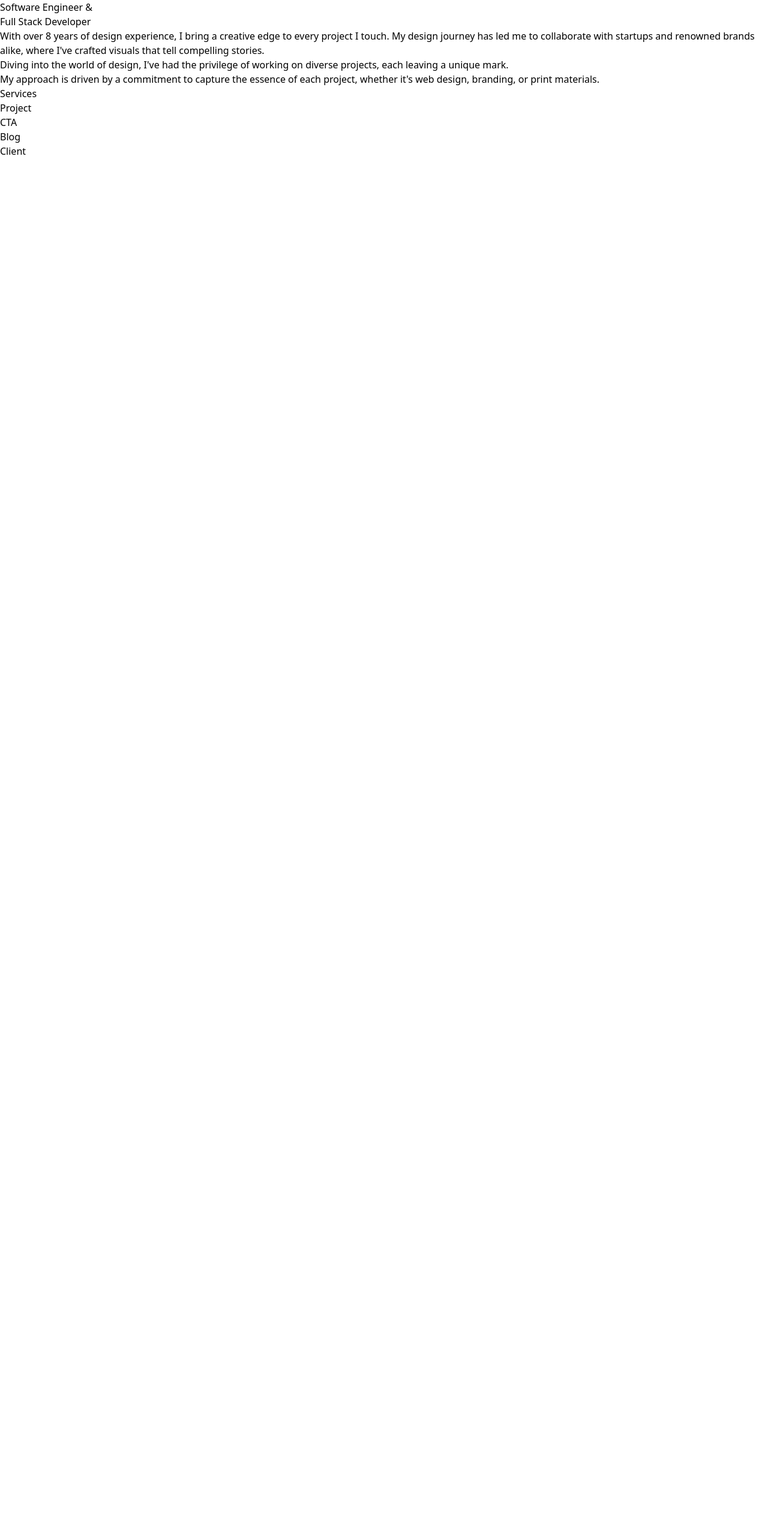
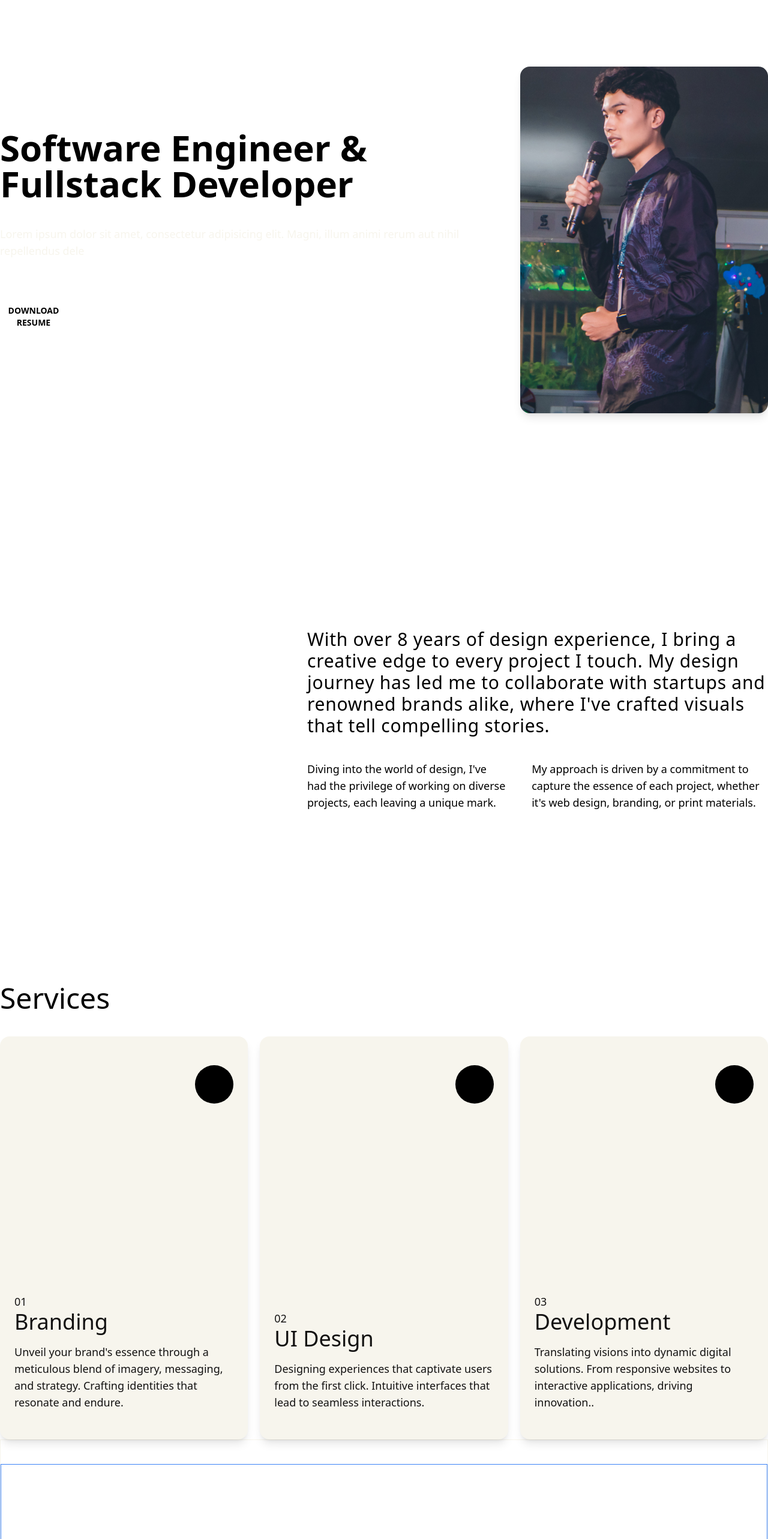
Before and after one commit to yokijatip/yokijp-portfolio-nuxt, a Nuxt app: page / in a window 1280 px wide. Shown: the top 2566 px of the page at 60% size. Before the commit the page ends 800 px from the top, so only its background shows below. Built offline with nearby package versions, Linux system fonts and the light colour scheme; a web font is replaced by a local one.

Commit message:
Success create

```diff
--- a/app.vue
+++ b/app.vue
@@ -1 +1,5 @@
-<template><NuxtPage /></template>
+<template>
+  <NuxtLayout name="default">
+    <NuxtPage />
+  </NuxtLayout>
+</template>
--- a/components/ServiceCard.vue
+++ b/components/ServiceCard.vue
@@ -1,13 +1,77 @@
 <template>
-  <div>
+  <div
+    class="bg-primary rounded-2xl px-6 py-12 shadow-lg hover:shadow-xl transition-shadow duration-300 justify-between flex flex-col"
+  >
+    <!-- Icon Slot -->
+    <div class="flex justify-end">
+      <div
+        class="w-16 h-16 bg-black text-pimary rounded-full flex items-center justify-center"
+      >
+        <slot name="icon">
+          <svg
+            xmlns="http://www.w3.org/2000/svg"
+            class="h-8 w-8"
+            fill="none"
+            viewBox="0 0 24 24"
+            stroke="currentColor"
+          >
+            <path
+              strokeLinecap="round"
+              strokeLinejoin="round"
+              strokeWidth="{2}"
+              d="M10 20l4-16m4 4l4 4-4 4M6 16l-4-4 4-4"
+            />
+          </svg>
+        </slot>
+      </div>
+    </div>
 
+    <div>
+      <!-- Content Slot -->
+      <p class="text-lg text-base-dark">
+        <slot name="number"></slot>
+      </p>
+
+      <!-- Title Slot -->
+      <h3 class="text-4xl font-medium mb-4 text-base-dark">
+        <slot name="title">Default Title</slot>
+      </h3>
+
+      <!-- Content Slot -->
+      <p class="text-lg text-base-dark">
+        <slot name="description">Default content description goes here.</slot>
+      </p>
+    </div>
   </div>
 </template>
 
 <script setup>
-
+defineProps({
+  // Example prop for additional customization
+  customClass: {
+    type: String,
+    default: "",
+  },
+  icon: {
+    type: String,
+    default: "",
+  },
+  title: {
+    type: String,
+    default: "",
+  },
+  description: {
+    type: String,
+    default: "",
+  },
+  number: {
+    type: String,
+    default: "",
+  },
+});
+definePageMeta({
+  layout: false,
+});
 </script>
 
-<style>
-
-</style>
+<style></style>
--- a/components/sections/AboutMeSection.vue
+++ b/components/sections/AboutMeSection.vue
@@ -1,19 +1,29 @@
 <template>
-  <div>
-    <h1>
+  <!-- Container -->
+  <div
+    class="min-h-screen py-4 md:py-10 b-primary flex max-w-full items-center"
+  >
+    <!-- Container Content -->
+    <div class="w-full mx-auto flex flex-col gap-10 md:items-end">
+      <h1 class="text-xl md:text-3xl md:w-3/5 tracking-wide">
         With over 8 years of design experience, I bring a creative edge to every
-      project I touch. My design journey has led me to collaborate with startups
-      and renowned brands alike, where I've crafted visuals that tell compelling
-      stories.
+        project I touch. My design journey has led me to collaborate with
+        startups and renowned brands alike, where I've crafted visuals that tell
+        compelling stories.
       </h1>
-    <h2>
+
+      <div class="flex flex-col md:flex-row gap-10 md:w-3/5">
+        <h2 class="text-lg">
           Diving into the world of design, I've had the privilege of working on
           diverse projects, each leaving a unique mark.
         </h2>
-    <h2>
+
+        <h2 class="text-lg">
           My approach is driven by a commitment to capture the essence of each
           project, whether it's web design, branding, or print materials.
         </h2>
+      </div>
+    </div>
   </div>
 </template>
 
--- a/components/sections/BlogSection.vue
+++ b/components/sections/BlogSection.vue
@@ -1,6 +1,10 @@
 <template>
-  <div>
-    <h1>Blog</h1>
+  <!-- Container -->
+  <div class="min-h-screen py-4 md:py-10 b-primary flex max-w-full bp">
+    <!-- Container Content -->
+    <div
+      class="w-full mx-auto flex flex-col md:flex-row gap-10 items-center bb"
+    ></div>
   </div>
 </template>
 
--- a/components/sections/ClientsSection.vue
+++ b/components/sections/ClientsSection.vue
@@ -1,6 +1,10 @@
 <template>
-  <div>
-    <h1>Client</h1>
+  <!-- Container -->
+  <div class="min-h-screen py-4 md:py-10 b-primary flex max-w-full bp">
+    <!-- Container Content -->
+    <div
+      class="w-full mx-auto flex flex-col md:flex-row gap-10 items-center bb"
+    ></div>
   </div>
 </template>
 
--- a/components/sections/CtaSection.vue
+++ b/components/sections/CtaSection.vue
@@ -1,6 +1,10 @@
 <template>
-  <div>
-    <h1>CTA</h1>
+  <!-- Container -->
+  <div class="min-h-screen py-4 md:py-10 b-primary flex max-w-full bp">
+    <!-- Container Content -->
+    <div
+      class="w-full mx-auto flex flex-col md:flex-row gap-10 items-center bb"
+    ></div>
   </div>
 </template>
 
--- a/components/sections/HeroSection.vue
+++ b/components/sections/HeroSection.vue
@@ -1,9 +1,79 @@
 <template>
-  <div>
-    <h1>Software Engineer & <br />Full Stack Developer</h1>
+  <!-- Container -->
+  <div class="min-h-screen py-4 md:py-10 b-primary flex max-w-full">
+    <!-- Container Content -->
+    <div class="w-full mx-auto flex flex-col md:flex-row gap-10 items-center">
+      <!-- Left Content -->
+      <div class="flex flex-col w-full space-y-10">
+        <h1
+          class="text-4xl md:text-6xl font-semibold leading-tight md:text-nowrap"
+        >
+          Software Engineer &<br />
+          Fullstack Developer
+        </h1>
+        <p class="text-lg text-primary">
+          Lorem ipsum dolor sit amet, consectetur adipisicing elit. Magni, illum
+          animi rerum aut nihil repellendus dele
+        </p>
+
+        <!-- CTA & Social -->
+        <div class="flex items-center gap-6 flex-wrap">
+          <!-- View Projects Button -->
+          <button
+            class="w-28 h-28 rounded-full text-black bg-white font-semibold text-sm"
+          >
+            DOWNLOAD<br />RESUME
+          </button>
+
+          <!-- Icons -->
+          <div class="flex gap-4 text-white text-2xl">
+            <i class="lab la-dribbble"></i>
+            <i class="lab la-linkedin-in"></i>
+            <i class="lab la-facebook-f"></i>
+            <i class="lab la-instagram"></i>
+            <i class="lab la-twitter"></i>
+          </div>
+        </div>
+      </div>
+
+      <!-- ---------------------------- -->
+
+      <!-- Right Content -->
+      <div class="flex w-full md:w-1/2 md:max-w-1/2">
+        <img
+          src="~/assets/images/hero-yokijp.jpg"
+          alt="Profile"
+          class="rounded-2xl w-full object-cover shadow-lg"
+        />
+      </div>
+    </div>
   </div>
 </template>
 
-<script setup></script>
+<script setup>
+// Border Class
+const borderPrimary = "border border-primary";
+const borderBlue = "border border-blue";
+const borderGreen = "border border-green";
+const borderRed = "border border-red";
+const borderYellow = "border border-yellow";
+</script>
 
-<style></style>
+<style>
+/* Border Class */
+.bp {
+  border: 1px solid #f7f5ed;
+}
+.bb {
+  border: 1px solid #3b82f6;
+}
+.bg {
+  border: 1px solid #16a34a;
+}
+.br {
+  border: 1px solid #ef4444;
+}
+.by {
+  border: 1px solid #facc15;
+}
+</style>
--- a/components/sections/ProjectsSections.vue
+++ b/components/sections/ProjectsSections.vue
@@ -1,6 +1,10 @@
 <template>
-  <div>
-    <h1>Project</h1>
+  <!-- Container -->
+  <div class="min-h-screen py-4 md:py-10 b-primary flex max-w-full bp">
+    <!-- Container Content -->
+    <div
+      class="w-full mx-auto flex flex-col md:flex-row gap-10 items-center bb"
+    ></div>
   </div>
 </template>
 
--- a/components/sections/ServicesSection.vue
+++ b/components/sections/ServicesSection.vue
@@ -1,6 +1,38 @@
 <template>
-  <div>
-    <h1>Services</h1>
+  <!-- Container -->
+  <div class="min-h-screen py-4 md:py-0 md:pt-10 b-primary flex max-w-full">
+    <!-- Container Content -->
+    <div class="w-full mx-auto flex flex-col md:flex-col gap-10">
+      <h1 class="text-5xl font-medium">Services</h1>
+      <!-- Grid Container Services -->
+      <div class="flex flex-col md:grid md:grid-cols-3 gap-5 h-full">
+        <ServiceCard>
+          <template #number>01</template>
+          <template #title>Branding</template>
+          <template #description
+            >Unveil your brand's essence through a meticulous blend of imagery,
+            messaging, and strategy. Crafting identities that resonate and
+            endure.</template
+          >
+        </ServiceCard>
+        <ServiceCard>
+          <template #number>02</template>
+          <template #title>UI Design</template>
+          <template #description
+            >Designing experiences that captivate users from the first click.
+            Intuitive interfaces that lead to seamless interactions.</template
+          >
+        </ServiceCard>
+        <ServiceCard>
+          <template #number>03</template>
+          <template #title>Development</template>
+          <template #description>
+            Translating visions into dynamic digital solutions. From responsive
+            websites to interactive applications, driving innovation..
+          </template>
+        </ServiceCard>
+      </div>
+    </div>
   </div>
 </template>
 
--- /dev/null
+++ b/layouts/default.vue
@@ -0,0 +1,15 @@
+<template>
+  <div class="bg-base-dark text-primary px-6 md:px-10 font-manrope">
+    <Navbar />
+    <main class="">
+      <slot />
+      <!-- Ini tempat pages seperti index.vue akan muncul -->
+    </main>
+    <Footer />
+  </div>
+</template>
+
+<script setup>
+import Navbar from "~/components/Navbar.vue";
+import Footer from "~/components/Footer.vue";
+</script>
--- a/pages/index.vue
+++ b/pages/index.vue
@@ -6,7 +6,7 @@
     <ProjectsSections />
     <CtaSection />
     <BlogSection />
-    <ClientsSection />
+    <ClientsSection />a
   </div>
 </template>
 
@@ -20,4 +20,21 @@ import BlogSection from "../components/sections/BlogSection.vue";
 import ClientsSection from "../components/sections/ClientsSection.vue";
 </script>
 
-<style></style>
+<style>
+/* Border Class */
+.bp {
+  border: 1px solid #f7f5ed;
+}
+.bb {
+  border: 1px solid #3b82f6;
+}
+.bg {
+  border: 1px solid #16a34a;
+}
+.br {
+  border: 1px solid #ef4444;
+}
+.by {
+  border: 1px solid #facc15;
+}
+</style>
```
Also changed, not shown: assets/images/hero-yokijp.jpg (added). Lines whose indentation alone changed are shown as unchanged.
